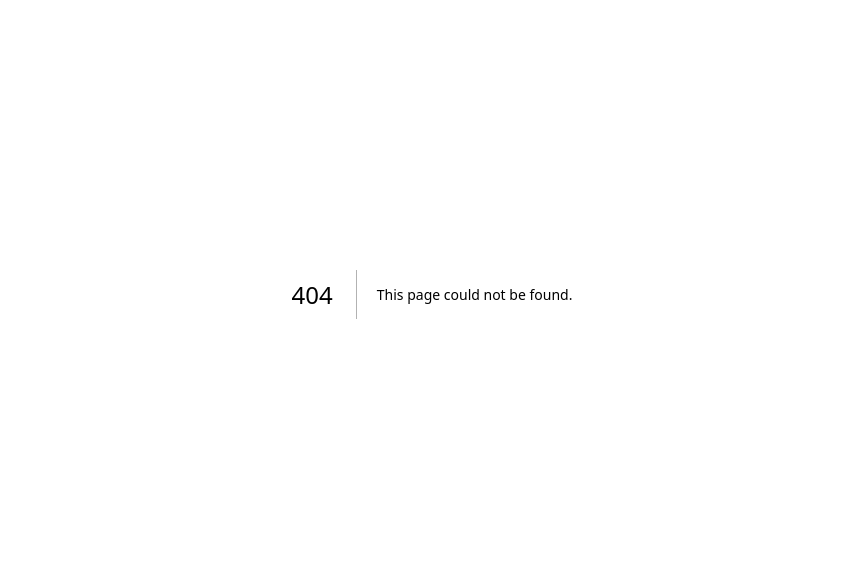
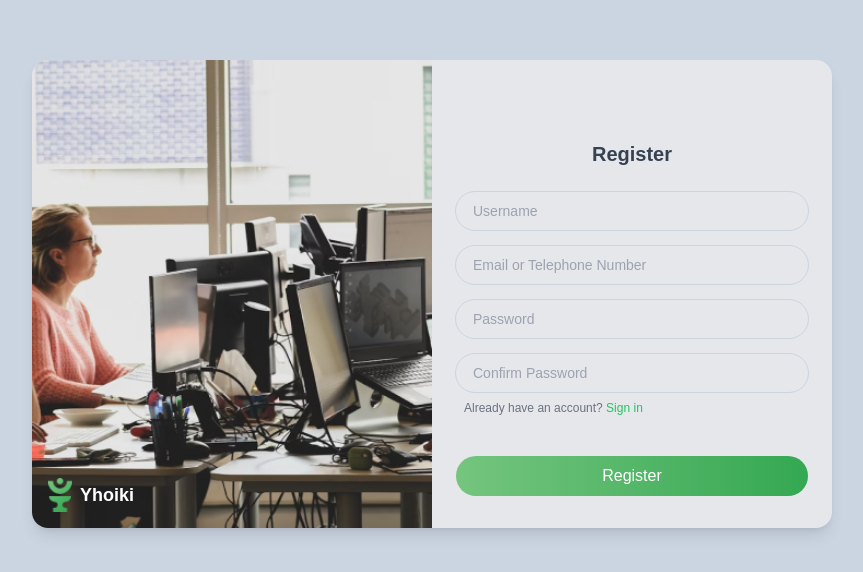
Before and after one commit to yhoikiteam/yhoikiteamfe, a Next.js app: page /register in a window 1280 px wide. Before the commit this address had no page. Shown: the part 106-678 px from the top of the page, without its empty margins (208-1071 px from the left). Built offline with nearby package versions, Linux system fonts and the light colour scheme.

Commit message:
register page

```diff
--- /dev/null
+++ b/app/(auth)/register/page.tsx
@@ -0,0 +1,17 @@
+import FormRegister from "@/app/components/pages/FromRegister";
+
+export default function RegisterPage() {
+    return (
+        <div>
+            <FormRegister
+                logoSrc="/images/Yhoiki.png"
+                bgImageSrc="/images/bg-login.png"
+                logoAlt="Yhoiki Logo"
+                logoText="Yhoiki"
+                buttonText="Register"
+                buttonUrl="/register"
+                loginUrl="/login"
+            />
+        </div>
+    );
+}
--- /dev/null
+++ b/app/components/pages/FromRegister.tsx
@@ -0,0 +1,105 @@
+
+import Image from "next/image";
+import Link from "next/link";
+import Button from "../Button";
+
+
+interface FormRegisterProps {
+    logoSrc: string;
+    bgImageSrc: string;
+    logoAlt: string;
+    logoText: string;
+    buttonText: string;
+    buttonUrl: string;
+    loginUrl: string;
+}
+
+export default function FormRegister({
+    logoSrc,
+    bgImageSrc,
+    logoAlt,
+    logoText,
+    buttonText,
+    buttonUrl,
+    loginUrl,
+}: FormRegisterProps) {
+    return (
+        <div className="flex justify-center items-center h-screen bg-slate-300">
+            <div className="flex bg-gray-200 shadow-lg rounded-2xl overflow-hidden md:min-w-[50rem] w-[20rem]">
+                {/* gambar */}
+                <div className="hidden md:flex w-1/2 relative">
+                    <Image
+                        src={bgImageSrc}
+                        alt="Background"
+                        width={600}
+                        height={600}
+                        className="w-full h-full object-cover"
+                    />
+                    <div className="absolute bottom-4 left-4 flex items-center">
+                        <Image
+                            src={logoSrc}
+                            alt={logoAlt}
+                            width={24}
+                            height={24}
+                        />
+                        <span className="text-white ml-2 font-bold text-lg">{logoText}</span>
+                    </div>
+                </div>
+
+                {/* form */}
+                <div className="w-full md:w-1/2 px-6 pt-20 pb-8">
+                    <h2 className="text-xl font-bold text-gray-700 text-center mb-6">
+                        Register
+                    </h2>
+                    <form>
+                        <div className="mb-4">
+                            <input
+                                type="text"
+                                name="username"
+                                placeholder="Username"
+                                className="w-full px-4 py-2 border rounded-full outline outline-1 outline-slate-300 focus:outline-2 focus:outline-slate-400 bg-gray-200 text-gray-800 text-sm"
+                            />
+                        </div>
+                        <div className="mb-4">
+                            <input
+                                type="email"
+                                name="email"
+                                placeholder="Email or Telephone Number"
+                                className="w-full px-4 py-2 border rounded-full outline outline-1 outline-slate-300 focus:outline-2 focus:outline-slate-400 bg-gray-200 text-gray-800 text-sm"
+                            />
+                        </div>
+                        <div className="mb-4">
+                            <input
+                                type="password"
+                                name="password"
+                                placeholder="Password"
+                                className="w-full px-4 py-2 border rounded-full outline outline-1 outline-slate-300 focus:outline-2 focus:outline-slate-400 bg-gray-200 text-gray-800 text-sm"
+                            />
+                        </div>
+                        <div className="mb-2">
+                            <input
+                                type="password"
+                                placeholder="Confirm Password"
+                                className="w-full px-4 py-2 border rounded-full outline outline-1 outline-slate-300 focus:outline-2 focus:outline-slate-400 bg-gray-200 text-gray-800 text-sm"
+                            />
+                        </div>
+                        <div className="flex justify-start mb-10">
+                            <p className="text-xs mx-2 text-gray-500">
+                                Already have an account?{" "}
+                                <Link href={loginUrl} className="text-green-500 hover:underline">
+                                    Sign in
+                                </Link>
+                            </p>
+                        </div>
+                        <Button
+                            id="register"
+                            text={buttonText}
+                            url={buttonUrl}
+                            customcss="w-full"
+                        />
+                    </form>
+                </div>
+            </div>
+        </div>
+    );
+}
--- a/app/page.tsx
+++ b/app/page.tsx
@@ -1,4 +1,3 @@
-import CardProduct from "./components/CardProduct";
 import Navbar from "./components/Navbar";
 import Footer from "./components/pages/Footer";
 import HeroSection from "./components/pages/Hero";
```
Also changed, not shown: public/images/Yhoiki.png (added), public/images/bg-login.png (added).
